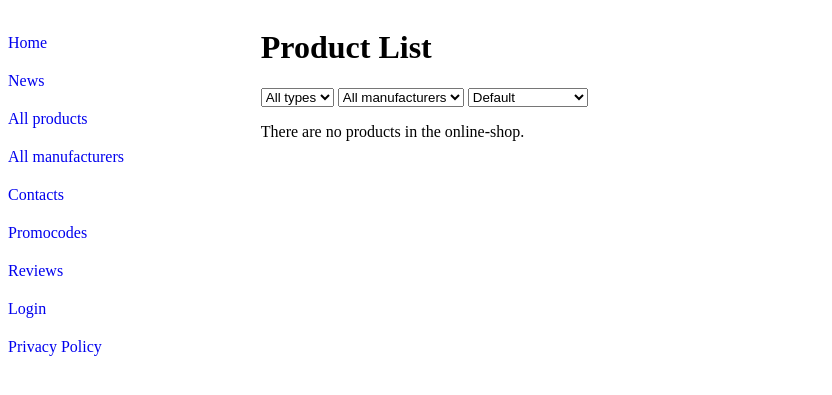
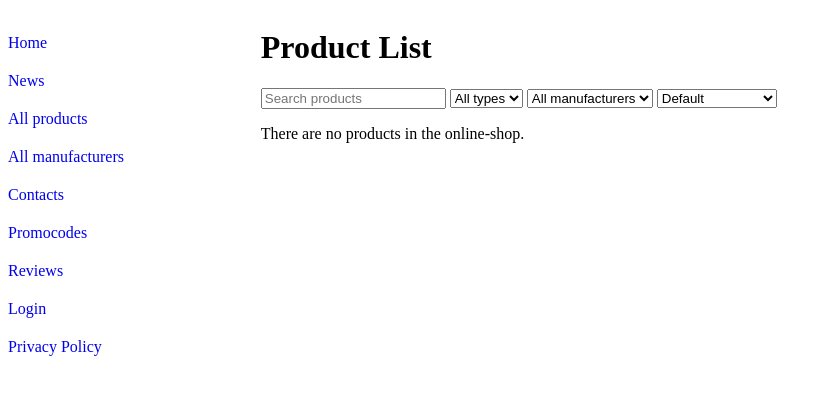
Before and after one commit to kseniakot/IGI_LR, a Django app: page /catalog/products/ in a window 1280 px wide. Shown: the top 395 px of the page, without its empty margins (0-832 px from the left). Run offline with Django 5.2, Linux system fonts and the light colour scheme; data that the repository does not hold is empty.

Commit message:
add search to products

```diff
--- a/IGI/LR5/Lab5/catalog/templates/catalog/product_list.html
+++ b/IGI/LR5/Lab5/catalog/templates/catalog/product_list.html
@@ -4,6 +4,7 @@
     <h1>Product List</h1>
 
     <form method="GET">
+        <input type="text" name="search" placeholder="Search products" value="{{ request.GET.search|default:'' }}">
         <select name="product_type_id" onchange="this.form.submit()">
             <option value="" {% if not request.GET.product_type_id %}selected{% endif %}>All types</option>
             {% for product_type in product_types %}
@@ -11,6 +12,7 @@
             {% endfor %}
         </select>
 
+        <!-- New select input for the manufacturer -->
         <select name="manufacturer_id" onchange="this.form.submit()">
             <option value="" {% if not request.GET.manufacturer_id %}selected{% endif %}>All manufacturers</option>
             {% for manufacturer in manufacturers %}
@@ -29,13 +31,13 @@
     <ul>
       {% for product in product_list %}
       <li>
-        <a href="{{ product.get_absolute_url }}">{{ product.name }}</a> - {{ product.price }}$
+        <a href="{{ product.get_absolute_url }}">{{ product.name }}</a> ({{ product.price }})
       </li>
       {% endfor %}
     </ul>
     {% else %}
         <p>There are no products in the online-shop.</p>
+
     {% endif %}
 
-
 {% endblock %}
--- a/IGI/LR5/Lab5/catalog/views.py
+++ b/IGI/LR5/Lab5/catalog/views.py
@@ -99,28 +99,37 @@ class RegisterView(FormView):
 class ProductListView(generic.ListView):
     model = Product
     paginate_by = 10
-    logger.info('Executing ProductListView class')
 
     def get_queryset(self):
         queryset = super().get_queryset()
+        product_type_id = self.request.GET.get('product_type_id')
+        manufacturer_id = self.request.GET.get('manufacturer_id')  # New line
+        price_order = self.request.GET.get('price_order')
+        search_query = self.request.GET.get('search')
 
-        product_type_id = self.request.GET.get('product_type_id')
-        manufacturer_id = self.request.GET.get('manufacturer_id')
-        price_order = self.request.GET.get('price_order')
         if product_type_id:
             queryset = queryset.filter(product_type_id=product_type_id)
-        if manufacturer_id:
+
+        if manufacturer_id:  # New lines
             queryset = queryset.filter(manufacturer_id=manufacturer_id)
-        if price_order == 'as77c':
+
+        if self.request.user.is_superuser or self.request.user.groups.filter(name='Employees').exists():
+            queryset = queryset.order_by('name')
+        elif price_order == 'asc':
             queryset = queryset.order_by('price')
         elif price_order == 'desc':
             queryset = queryset.order_by('-price')
+
+        if search_query:
+            queryset = queryset.filter(Q(name__istartswith=search_query))
+
+        logger.info(f'Filtering products with product_type_id={product_type_id}, manufacturer_id={manufacturer_id}, price_order={price_order}, search_query={search_query}')  # Updated line
         return queryset
 
     def get_context_data(self, **kwargs):
         context = super().get_context_data(**kwargs)
         context['product_types'] = ProductType.objects.all()
-        context['manufacturers'] = Manufacturer.objects.all()
+        context['manufacturers'] = Manufacturer.objects.all()  # New line
         return context
 
 
```
